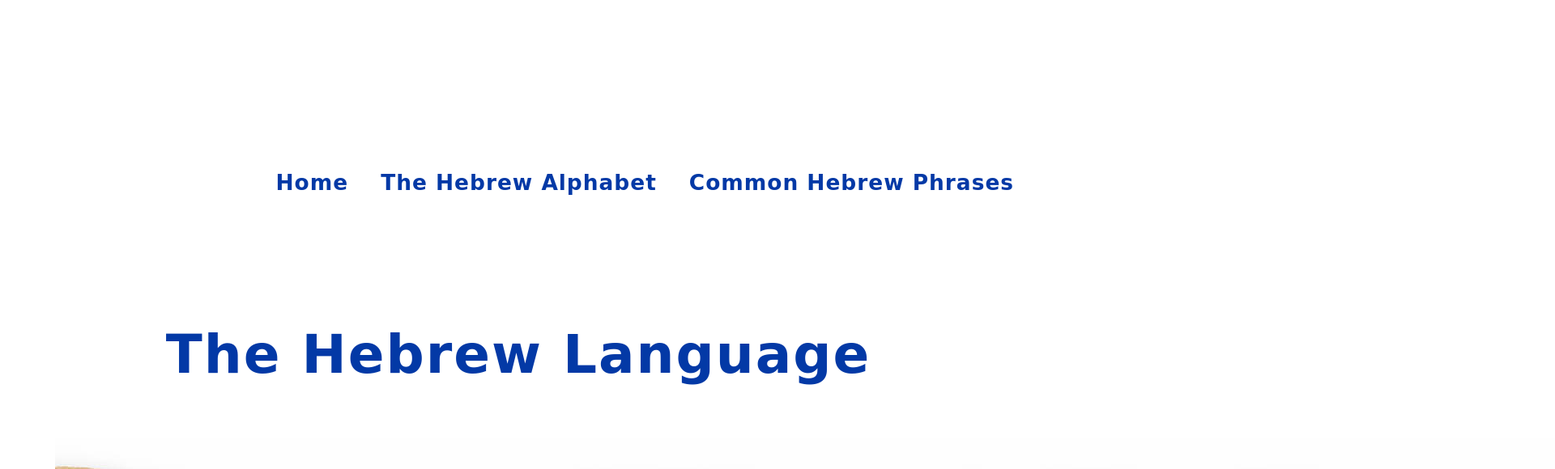
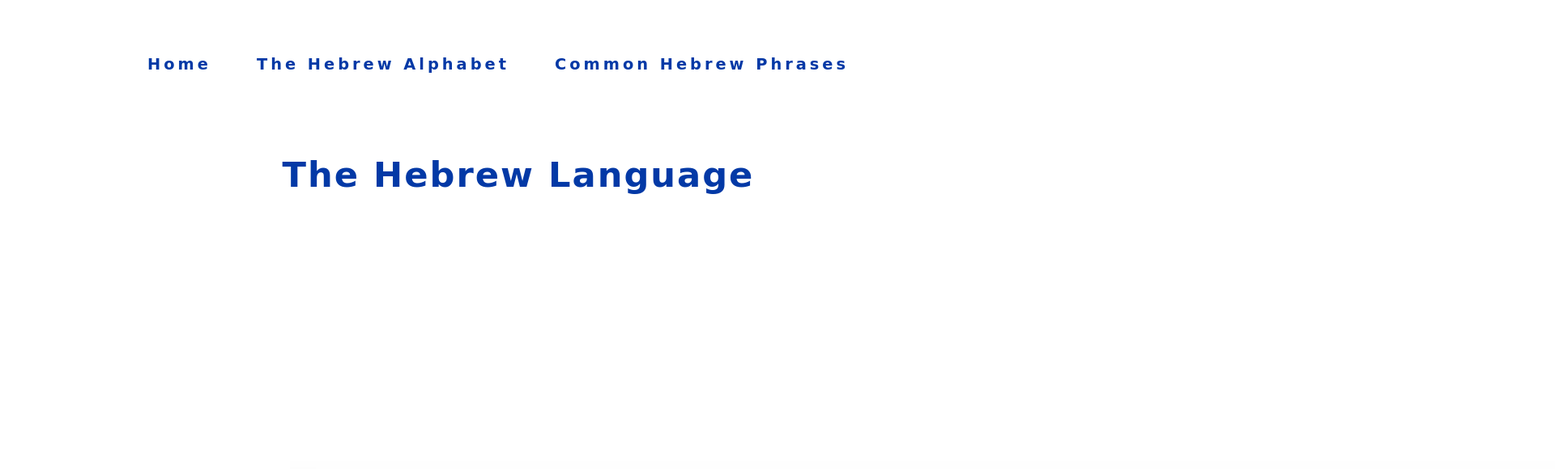
Before and after one commit to Shoshie-coding/hebrew-language, a plain HTML site: page index.html in a window 1280 px wide. Shown: the top 580 px of the page at 81% size, 1920 px wide, since content can reach past the window. Drawn offline with Linux system fonts and the light colour scheme; a web font is replaced by a local one.

Commit message:
Structure and style nav links

```diff
--- a/assets/css/style.css
+++ b/assets/css/style.css
@@ -1,5 +1,4 @@
 @import url('https://fonts.googleapis.com/css2?family=Arima+Madurai:wght@300&family=Montserrat&display=swap');
-
 
 
 
@@ -8,11 +7,12 @@ body {
     background-color: white;
     text-align: left;
     font-weight: 400;
-    font-size: 150%;
+    font-size: 100%;
 }
 
 /* headings and logo */
-h1, h2 {
+h1,
+h2 {
     font-weight: 600;
     color: #0339A6;
     letter-spacing: 3px;
@@ -21,31 +21,46 @@ h1, h2 {
 
 }
 
-#logo {
+h1 {
     font-family: 'Arima Madurai', cursive;
-    font-size: 250%;
+    font-size: 270%;
     text-align: center;
-    padding-top: 200px;
-    margin-top: 200px;
+
+    margin-top: 100px;
     letter-spacing: 2px;
 
 }
 
 /* navigation links */
+
 #menu {
     font-size: 110%;
-    letter-spacing: 1px;
     font-weight: 600;
     font-family: 'Arima Madurai', cursive;
     color: #0339A6;
 
+
 }
 
 #menu li {
-    float: right;
+
     list-style-type: none;
-    margin: 10px 20px 100px 20px;
-    letter-spacing: 1px;
+    letter-spacing: 4px;
+    padding-top: 50px;
+    font-size: 110%;
+    display: inline-block;
+    margin-right: 50px;
+
+}
+
+#menu ul {
+      display: table;
+      list-style-type: none;
+      text-align: center;
+      margin: 0auto;
+      padding: 0px;
+      display: block;
+
 
 }
 
@@ -53,14 +68,13 @@ h1, h2 {
     text-decoration: none;
     color: inherit;
 
-
 }
 
 #menu a:hover {
     border-bottom: 1px double #F2B84B;
 }
 
-active {
+#menu a:active {
     border-bottom: 1px double #F2B84B;
 
 }
@@ -71,12 +85,28 @@ active {
 #main-container {
     font-family: 'Montserrat', sans-serif;
     background-color: white;
-    text-align: left;
+    text-align: justify;
     margin: 10px 50px 0 50px;
-    padding: 10px;
+    padding: 300px 300px 300px 300px;
     border: none;
-    text-align: center;
     max-width: 150%;
-    letter-spacing: 4px;
+    letter-spacing: 2px;
+    line-height: 1.50;
+
 
 }
+
+/* #top-image {
+
+    background-image: url(../images/ashkenazi-haggadah-facsimile-edition-20_2.jpg);
+    background-size: cover;
+    background-repeat: no-repeat;
+    background-position: center;
+    background-attachment: fixed;
+    height: auto;
+    width: auto;
+    padding: 300px 300px 300px 300px;
+    max-width: 100%;
+    max-height: 50%;
+
+} */
--- a/index.html
+++ b/index.html
@@ -15,29 +15,32 @@
 
 <body>
     <header>
+
         <nav id="menu">
             <nav>
                 <ul>
 
+
                     <li>
-                        <a href="#">Common Hebrew Phrases</a>
+                        <a href="index.html">Home</a>
                     </li>
+
                     <li>
                         <a href="alphabet.html">The Hebrew Alphabet</a>
                     </li>
+
                     <li>
-                        <a href="index.html">Home</a>
+                        <a href="#">Common Hebrew Phrases</a>
                     </li>
                 </ul>
             </nav>
 
 
-            <a href="index.html">
-                <h1 id="logo">The Hebrew Language</h1>
-            </a>
 
 
     </header>
+
+    <h1>The Hebrew Language</h1>
 
     <section>
         <div id="main-container">
@@ -53,6 +56,9 @@
                     example of a revived dead language, and one of only two Northwest Semitic languages still spoken,
                     the other being Aramaic.
                 </p>
+                <div id="top-image">
+
+                </div>
                 <p>
                     Hebrew ceased to be an everyday spoken language sometime between 200 and 400 CE, declining in the
                     aftermath of the Bar Kokhba revolt. Aramaic and, to a lesser extent, Greek were already in use as
```
Also changed, not shown: alphabet.html (+20 -7 lines), assets/images/ashkenazi-haggadah-facsimile-edition-20_2.jpg (added), assets/images/beinecke.library.yale.eduarticlehebrew-manuscripts.jpg (added), assets/images/bereshit_1.jpg (added), assets/images/dead-sea-scrolls-facsimile-edition-03.jpg (added).
